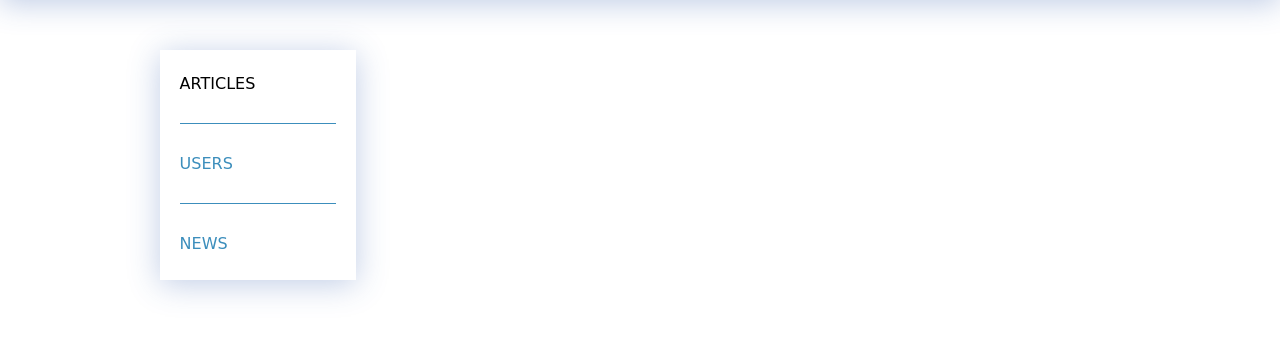
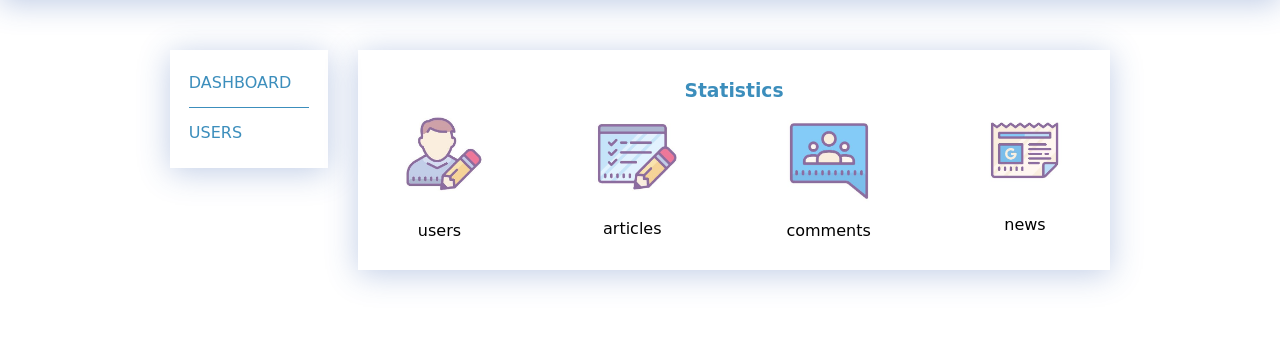
Before and after one commit to Lubov-L/mvc-blog, a PHP site: page /views/admin-panel/index.php in a window 1280 px wide. Shown: the part 70-407 px from the top of the page. Run offline with PHP 8.4, Linux system fonts and the light colour scheme; data that the repository does not hold is empty; some web fonts are replaced.

Commit message:
#9 Создание дашборда для админ панели

```diff
--- a/public/css/style.css
+++ b/public/css/style.css
@@ -10,20 +10,25 @@
     text-transform: uppercase;
 }
 
-form > p, a {
+form > p, a,
+h3 {
     color: #3C8EBC;
 }
 
+.header, form, label, .admin, .statistics,
+input, .invalid, label > p, .line, .dashboard, .users {
+    width: 100%;
+}
+
 .header {
-    width: 100%;
     background: #F4F8FF;
     box-shadow: 0 4px 30px 0 rgba(48, 90, 171, 0.30);
     height: 70px;
 }
 
-.header__nav, form, .content__main,
-#user-list > div, #user-list > div > div,
-#pagination, #prev-page, #next-page {
+.header__nav, form, .content__main, .statistics > div,
+#user-list > div, #user-list > div > div, .dashboard,
+#pagination, #prev-page, #next-page, .statistics, .users {
     display: flex;
 }
 
@@ -31,13 +36,17 @@
     margin: 0 auto;
 }
 
-#prev-page, #next-page, .header__nav, form,
-.content__main, #pagination {
+#prev-page, #next-page, .header__nav, form, .users,
+.content__main, #pagination, .statistics > div,
+.dashboard {
     align-items: center;
 }
 
+.statistics, .header__nav {
+    justify-content: space-between;
+}
+
 .header__nav {
-    justify-content: space-between;
     height: 100%;
     max-width: 1000px;
     padding: 0 30px;
@@ -55,19 +64,16 @@
     cursor: pointer;
 }
 
-div {
-    text-wrap: normal;
+.dashboard, .users, form {
+    flex-direction: column;
 }
 
 form {
-    width: 100%;
     max-width: 300px;
-    flex-direction: column;
     padding-top: 30px;
 }
 
 label {
-    width: 100%;
     height: 60px;
 }
 
@@ -75,8 +81,11 @@
     margin: 20px 0 30px 0;
 }
 
+h3 {
+    text-align: center;
+}
+
 input, .invalid, label > p {
-    width: 100%;
     padding: 0 10px;
 }
 
@@ -104,7 +113,6 @@
 }
 
 .admin {
-    width: 100%;
     text-align: center;
     padding: 30px;
 }
@@ -128,7 +136,7 @@
 
 .content {
     max-width: 1000px;
-    padding: 50px 0 0 20px;
+    padding: 50px 30px;
 }
 
 .content__block {
@@ -139,13 +147,14 @@
 .content__panel {
     padding: 12% 10% 14% 10%;
     height: fit-content;
+    margin-right: 30px;
 }
 
-.content__panel, .article, #user-list {
+.content__panel, .article, .content__main {
     box-shadow: 0 4px 30px 0 rgba(48, 90, 171, 0.30);
 }
 
-.content__main {
+.content__main, .statistics > div  {
     flex-direction: column;
 }
 
@@ -159,39 +168,46 @@
     margin-top: 0;
 }
 
-.article, #user-list {
-    width: 93%;
-    padding: 2%;
-    margin-bottom: 3%;
-}
-
-.article > h3, .article > p {
-    margin-bottom: 10px;
-    color: rgb(56, 56, 56);
-}
-
-.line {
-    border-bottom: 1px solid #3C8EBC;
-    width: 100%;
-    margin: 30px 0;
-}
-
 .unexpected_error {
     margin-top: 30px;
     text-align: center;
 }
 
-.link-active {
-    pointer-events: none;
-    color: black;
+.line {
+    border-bottom: 1px solid #3C8EBC;
+    margin: 15px 0;
 }
 
-.link-pane:not(.link-pane-show) {
+.content__main {
+    padding: 30px 20px;
+}
+
+.users {
     display: none;
 }
 
+#pagination, #prev-page, #next-page {
+    justify-content: center;
+}
+
+.statistics {
+    flex-wrap: wrap;
+}
+
+.statistics > div > img {
+    max-width: 130px;
+    max-height: 110px;
+}
+
+.statistics > div > p {
+    font-size: 22px;
+    margin-bottom: 10px;
+}
+
 #user-list {
-    padding: 20px 20px 30px 20px;
+    min-height: 520px;
+    width: 95%;
+    margin: 3% 0;
 }
 
 #user-list > div {
@@ -204,6 +220,10 @@
 
 #user-list > div:last-child {
     border: none;
+}
+
+#user-list > div > p:nth-child(2) {
+    color: #868686;
 }
 
 .edit-button, .delete-button {
@@ -225,7 +245,6 @@
     width: 12px;
     height: 12px;
     border: none;
-    justify-content: center;
     border-top: 2px solid #3C8EBC;
     background-color: white;
 }
--- /dev/null
+++ b/public/js/admin.js
@@ -0,0 +1,41 @@
+window.addEventListener("load", function () {
+    const dashboardLink = document.getElementById("dashboard-link");
+    const usersLink = document.getElementById("users-link");
+    const dashboardBlock = document.querySelector(".dashboard");
+    const usersBlock = document.querySelector(".users");
+
+    dashboardLink.addEventListener("click", function (e) {
+        e.preventDefault();
+        dashboardBlock.style.display = "block";
+        usersBlock.style.display = "none";
+    });
+
+    usersLink.addEventListener("click", function (e) {
+        e.preventDefault();
+        dashboardBlock.style.display = "none";
+        usersBlock.style.display = "block";
+    });
+});
+
+window.addEventListener("load", async function () {
+    const countUsers = document.getElementById('count_users');
+
+    let url = "/api/v1/users/list";
+
+    let requestOptions = {
+        method: "GET",
+        headers: {
+            "Content-Type": "application/json"
+        }
+    };
+
+    fetch(url, requestOptions)
+        .then(response => {
+            if (!response.ok) {
+                throw new Error("An unexpected error occurred" + response.status);
+            }
+            response.json().then(function (data) {
+                countUsers.textContent = data.count;
+            })
+        });
+});
--- a/public/js/content.js
+++ /dev/null
@@ -1,24 +0,0 @@
-const showTab = (elTabBtn) => {
-    const elTab = elTabBtn.closest('.content');
-    if (elTabBtn.classList.contains('link-active')) {
-        return;
-    }
-    const targetId = elTabBtn.dataset.targetId;
-    const elTabPane = elTab.querySelector(`.link-pane[data-id="${targetId}"]`);
-    if (elTabPane) {
-        const elTabBtnActive = elTab.querySelector('.link-active'); // Fix here
-        const elTabPaneShow = elTab.querySelector('.link-pane-show');
-        elTabBtnActive.classList.remove('link-active'); // Update the active class here
-        elTabPaneShow.classList.remove('link-pane-show');
-        elTabBtn.classList.add('link-active');
-        elTabPane.classList.add('link-pane-show');
-    }
-}
-
-document.addEventListener('click', (e) => {
-    if (e.target && !e.target.closest('.content__panel-link')) {
-        return;
-    }
-    const elTabBtn = e.target.closest('.content__panel-link');
-    showTab(elTabBtn);
-});
--- a/public/js/users.js
+++ b/public/js/users.js
@@ -1,5 +1,4 @@
-document.querySelector(".users_link").addEventListener("click", async function (e) {
-    e.preventDefault();
+window.addEventListener("load", async function() {
 
     const userList = document.getElementById("user-list");
     const prevButton = document.getElementById("prev-page");
--- a/views/admin-panel/index.php
+++ b/views/admin-panel/index.php
@@ -4,37 +4,57 @@
 <?php
 require_once __DIR__ . '/../header.php';
 ?>
-<script src="/js/articles.js" async></script>
-<script src="/js/content.js" async></script>
+
+<script src="/js/admin.js" async></script>
+<script src="/js/users.js" async></script>
 
 <div class="content">
     <div class="content__block">
         <div class="content__panel">
-            <a href="#" class="content__panel-link link-active" data-target-id="0">
-                Articles
+            <a href="#" class="content__panel-link" id="dashboard-link">
+                Dashboard
             </a>
             <div class="line"></div>
-            <a href="#" class="content__panel-link users_link" data-target-id="1">
+            <a href="#" class="content__panel-link" id="users-link">
                 Users
             </a>
-            <div class="line"></div>
-            <a href="#" class="content__panel-link" data-target-id="2">
-                News
-            </a>
         </div>
-        <div id="articles-container" class="content__main link-pane link-pane-show" data-id="0"></div>
-        <div id="users-container" class="content__main link-pane" data-id="1">
-            <div id="user-list"></div>
-            <div id="pagination">
-                <button id="prev-page">
-                </button>
-                <span id="current-page"></span>
-                <button id="next-page">
-                </button>
+        <div class="content__main">
+            <div class="dashboard">
+                <h3>Statistics</h3>
+                <div class="statistics">
+                    <div class="count_users">
+                        <img src="/images/users.jpg" alt="Users">
+                        <p id="count_users"></p>
+                        users
+                    </div>
+                    <div class="count_articles">
+                        <img src="/images/articles.jpg" alt="Articles">
+                        <p id="count_articles"></p>
+                        articles
+                    </div>
+                    <div class="count_comments">
+                        <img src="/images/comments.jpg" alt="Comments">
+                        <p id="count_comments"></p>
+                        comments
+                    </div>
+                    <div class="count_news">
+                        <img src="/images/news.jpg" alt="News">
+                        <p id="count_news"></p>
+                        news
+                    </div>
+                </div>
+            </div>
+            <div class="users">
+                <h3>USERS</h3>
+                <div id="user-list"></div>
+                <div id="pagination">
+                    <button id="prev-page">
+                    </button>
+                    <span id="current-page"></span>
+                    <button id="next-page"></button>
+                </div>
             </div>
         </div>
-        <div id="news-container" class="content__main link-pane" data-id="2">news</div>
     </div>
 </div>
-
-<script src="/js/users.js" async></script>
```
Also changed, not shown: public/images/articles.jpg (added), public/images/comments.jpg (added), public/images/news.jpg (added), public/images/users.jpg (added).
